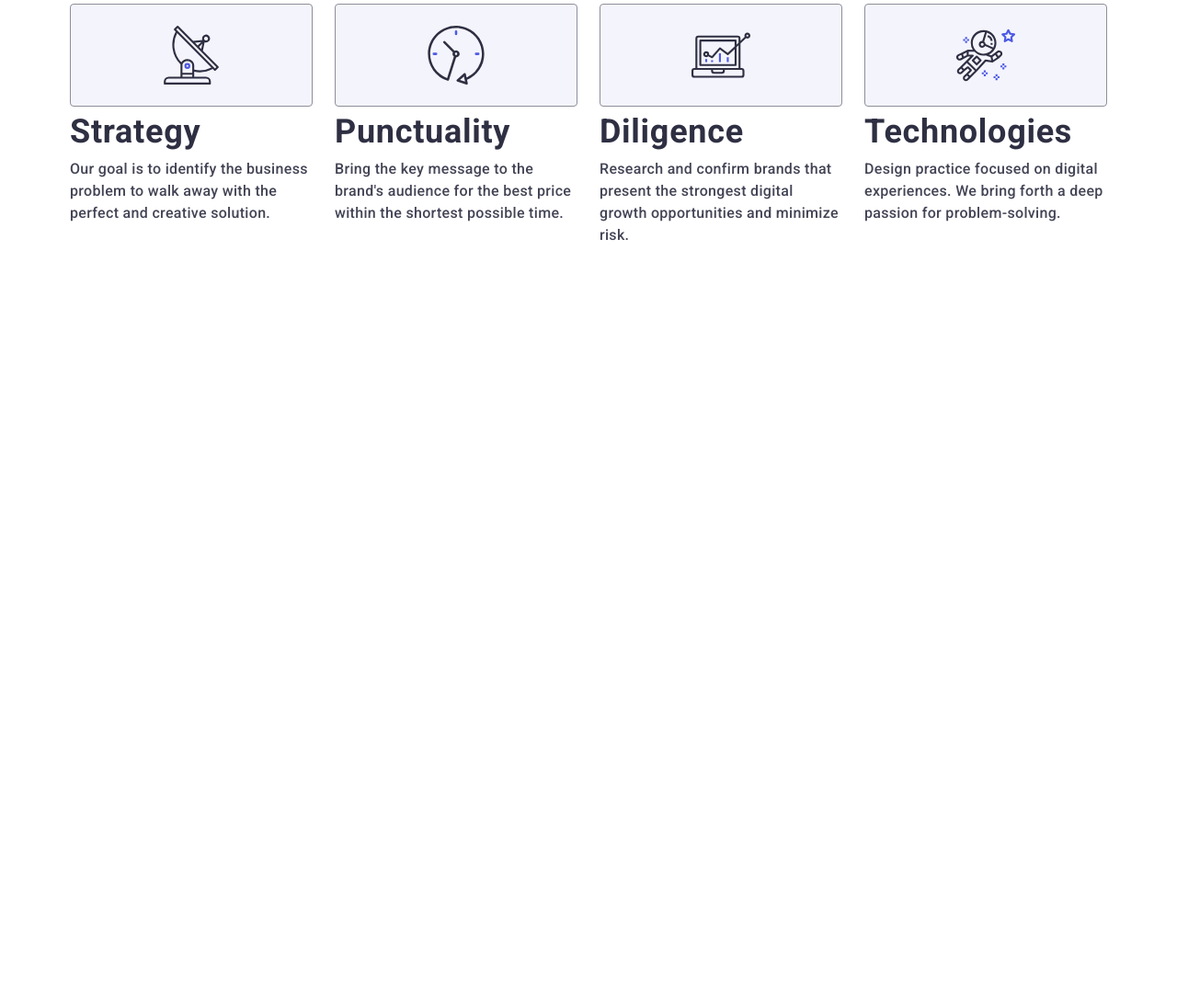
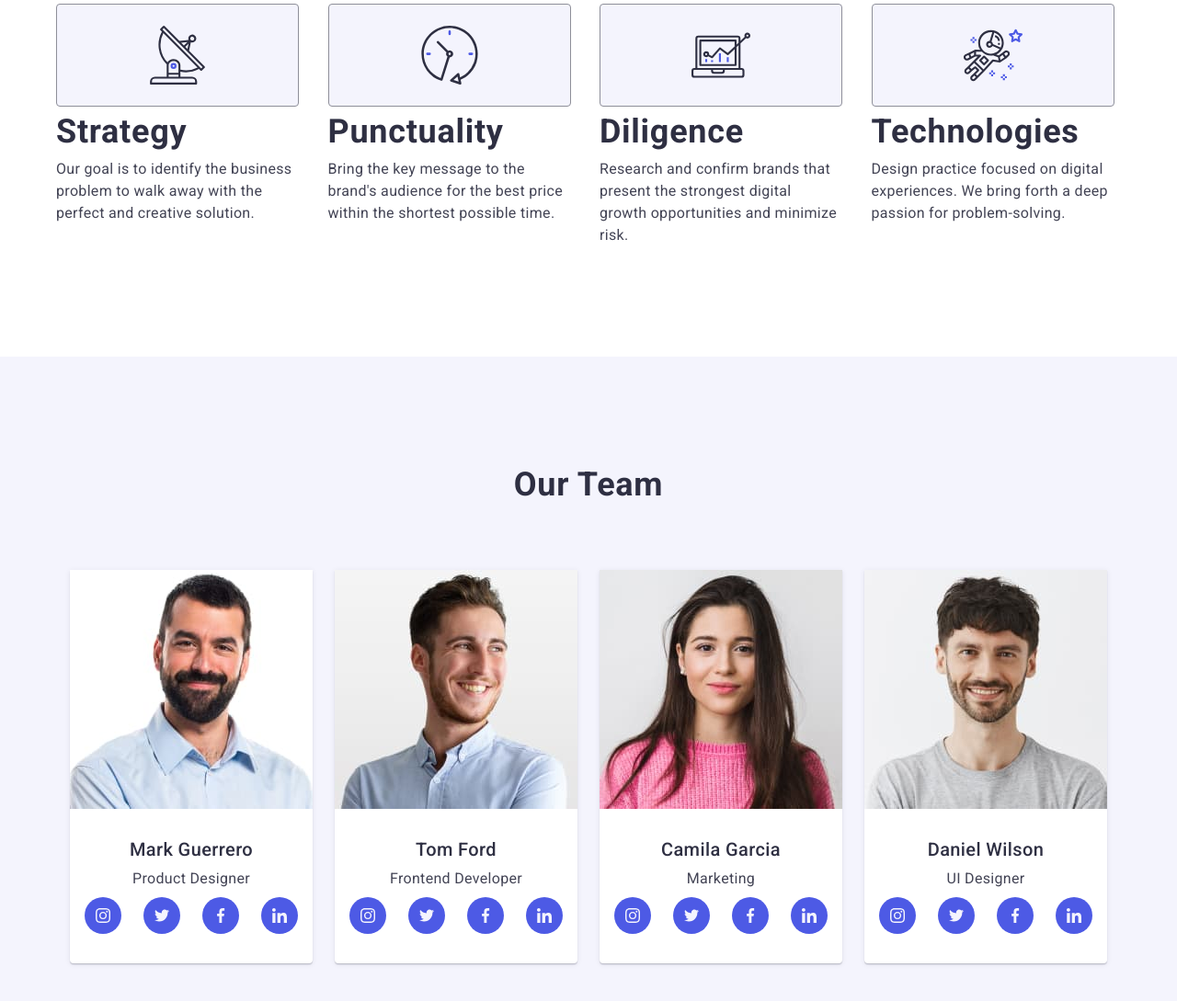
Before and after one commit to DaryPet/goit-markup-hw-06, a plain HTML site: page index.html in a window 1280 px wide. Shown: the part 789-1878 px from the top of the page at 92% size. Before the commit the page ends 1177 px from the top, so only its background shows below. Drawn offline with nearby package versions, Linux system fonts and the light colour scheme.

Commit message:
hw_6+team

```diff
--- a/css/styles.css
+++ b/css/styles.css
@@ -50,7 +50,7 @@ body {
 /* HEADER MOBILE STYLES */
 @media screen and (min-width: 320px) {
   .container {
-    width: 288px;
+    max-width: 288px;
     margin-left: auto;
     margin-right: auto;
   }
@@ -211,12 +211,13 @@ body {
   }
 }
 
+
 /* / HEADER MOBILE STYLE */
 
 /* HEADER TABLET */
 @media screen and (min-width: 768px) {
   .container {
-    width: 768px;
+    max-width: 768px;
     padding-left: 16px;
     padding-right: 16px;
   }
@@ -244,6 +245,7 @@ body {
 
   .adr {
     display: flex;
+
   }
 
   .nav-list {
@@ -299,7 +301,7 @@ body {
 
 @media screen and (min-width: 1158px) {
   .container {
-    width: 1158px;
+    max-width: 1158px;
     padding-left: 15px;
     padding-right: 15px;
   }
@@ -327,9 +329,9 @@ body {
 }
 /* /DESKTOP HEADER */
 
-/* HERO */
+/* MAIN CONTENT */
 
-/* SECTION 1 MOBILE STYLE */
+/* HERO MOBILE STYLE */
 .hero {
   max-width: 320px;
   margin: 0 auto;
@@ -389,9 +391,9 @@ body {
   transition: background-color 250ms cubic-bezier(0.4, 0, 0.2, 1);
 }
 
-/* / SECTION 1 MOBILE STYLE */
+/* / HERO MOBILE STYLE */
 
-/* SECTION 1 TABLET STYLE */
+/* HERO TABLET STYLE */
 
 @media screen and (min-width: 768px) {
   .hero {
@@ -433,10 +435,10 @@ body {
     padding:0;
   }
   }
-/* /SECTION 1 TABLET STYLE */
+/* /HERO TABLET STYLE */
 
 
-/* SECTION 1 DESKTOP STYLE */
+/* HERO DESKTOP STYLE */
 
 @media screen and (min-width: 1158px) {
   .hero-title {
@@ -477,9 +479,9 @@ body {
   }
   }
 
-/* / SECTION 1 DESKTOP STYLE */
+/* / HERO DESKTOP STYLE */
 
-/* SECTION 2 MOBILE STYLE */
+/* BNEFITS MOBILE STYLE */
 .benefits {
   padding: 96px 0;
 }
@@ -496,7 +498,7 @@ body {
   color: #2e2f42;
   font-size: 36px;
   font-weight: 700;
-  line-height: 1.11; /* 120% */
+  line-height: 1.11;
   letter-spacing: 0.02em;
   text-transform: capitalize;
   margin-bottom: 8px;
@@ -504,15 +506,16 @@ body {
 .benef-text {
   align-self: stretch;
   font-size: 16px;
+  font-style: normal;
   font-weight: 500;
-  line-height: 1.5; /* 150% */
+  line-height: 1.5;
   letter-spacing: 0.02em;
 }
-/* / SECTION 2 MOBILE STYLE */
+/* / BENEFITS MOBILE STYLE */
 
 
 
-/* SECTION 2 TABLET STYLE */
+/* BENEFITS TABLET STYLE */
 
 @media screen and (min-width: 768px){
   .benef-title {
@@ -534,10 +537,10 @@ body {
 
 }
 
-/* / SECTION 2 TABLET STYLE */
+/* / BENEFITS TABLET STYLE */
 
 
-/* SECTION 2 DESKTOP STYLE */
+/* BENEFITS DESKTOP STYLE */
 
 @media screen and (min-width: 1158px) {
   .benefits {
@@ -560,20 +563,24 @@ body {
   }
   .benef-text {
     width:264px;
+    font-weight: 400;
   }
 }
-/* / SECTION 2 DESKTOP STYLE */
+/* / BENEFITS DESKTOP STYLE */
 
 
-/* SECTION 3 MOBILE STYLE */
-.team-container {
-  width:264px;
-}
+/* TEAM MOBILE STYLE */
 .team {
   background: #f4f4fd;
   padding: 96px 0;
-  width:320px;
-  position:fixed;
+  /* width:320px; */
+  /* position:fixed; */
+}
+
+.team-container {
+   max-width:264px;
+   margin-left: auto;
+  margin-right: auto;
 }
 .team-main-title {
   color: #2e2f42;
@@ -588,7 +595,7 @@ body {
 .team-list {
   display: flex;
   flex-direction: column;
-  gap: 24px;
+  gap: 72px;
 }
 .team-item {
   background-color: #ffffff;
@@ -612,7 +619,7 @@ body {
   margin-bottom: 8px;
   text-align: center;
 }
-.team-descr {
+ .team-descr {
   color: #434455;
   text-align: center;
   font-size: 16px;
@@ -643,42 +650,49 @@ body {
   fill: #f4f4fd;
 }
 
-/* / SECTION 3 MOBILE STYLE */
-/* SECTION 3 TABLET STYLE */
+/* / TEAM MOBILE STYLE */
+
+
+/* TEAM TABLET STYLE */
 @media screen and (min-width: 768px) {
+
+
   .team {
-    min-width: 768px;
+    width: 100%;
 
   }
+  .container {
+    padding: 0;
+  }
   .team-container {
-    width: 553px;
-    padding: 0;
+    min-width: 553px;
+
   }
   .team-list {
     display: flex;
     flex-direction: row;
     flex-wrap: wrap;
     row-gap: 64px;
+    column-gap:24px;
   }
   .team-item {
     width: calc((100% - 24px) / 2);
   }
 }
 
-/* / SECTION 3 TABLET STYLE */
+/* / TEAM TABLET STYLE */
 
-/* SECTION 3 DESKTOP STYLE */
+/* TEAM DESKTOP STYLE */
 @media screen and (min-width: 1158px) {
   .team {
     padding: 120px 0;
-    width:1440px;
+    min-width: 1440;
   }
-  .team-container {
-   width:1128px;
+  .container.team-container {
+    min-width:1128px;
+
   }
-.team-list {
 
-}
 .team-item {
   flex-basis: calc((100% - 3 * 24px) / 4);
 }
@@ -687,15 +701,6 @@ body {
 .team-links-item:focus {
   background-color: #404bbf;
 }
-.team {
-  min-width:1158px;
-  max-width:1440px;
-  padding: 120px 0;
-}
-
-
-
-
 
 }
 
--- a/index.html
+++ b/index.html
@@ -119,13 +119,14 @@
         </div>
       </section>
       <!-- Our team -->
-      <!-- <section class="team">
+      <section class="team">
         <div class="container team-container">
           <h2 class="team-main-title">Our Team</h2>
           <ul class="team-list">
             <li class="team-item">
               <img
                 class="team-img"
+                srcset="./images/Card_1.jpg 1x, ./images/Card_1@2.jpg 2x"
                 src="./images/Card_1.jpg"
                 alt="Mark Guerrero"
                 width="264"
@@ -188,6 +189,7 @@
             <li class="team-item">
               <img
                 class="team-img"
+                srcset="./images/Card_2.jpg 1x, ./images/Card_2@2.jpg 2x"
                 src="./images/Card_2.jpg"
                 alt="Tom Ford"
                 width="264"
@@ -230,6 +232,7 @@
             <li class="team-item">
               <img
                 class="team-img"
+                srcset="./images/Card_3.jpg 1x, ./images/Card_3@2.jpg 2x"
                 src="./images/Card_3.jpg"
                 alt="Camila Garcia"
                 width="264"
@@ -292,6 +295,7 @@
             <li class="team-item">
               <img
                 class="team-img"
+                srcset="./images/Card_4.jpg 1x, ./images/Card_4@2.jpg 2x"
                 src="./images/Card_4.jpg"
                 alt="Daniel Wilson"
                 width="264"
@@ -353,7 +357,11 @@
             </li>
           </ul>
         </div>
-      </section> -->
+      </section>
+
+
+
+
       <!-- Portfolio -->
       <!-- <section class="portfolio">
         <div class="container">
```
Also changed, not shown: images/Card_1@2.jpg (added), images/Card_2@2.jpg (added), images/Card_3@2.jpg (added), images/Card_4@2.jpg (added), 1 other file.
